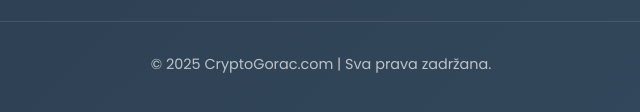
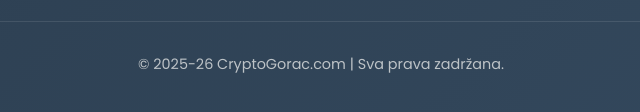
Before and after one commit to CEO-086/cryptogorac.com, a plain HTML site: page sajtovi.html in a window 1280 px wide. Shown: the part 1691-1803 px from the top of the page, 319-959 px from the left. Drawn offline with nearby package versions, Linux system fonts and the light colour scheme.

Commit message:
Update sajtovi.html

```diff
--- a/sajtovi.html
+++ b/sajtovi.html
@@ -569,7 +569,7 @@
                 </div>
             </div>
             <div class="footer-bottom">
-                <p>© 2025 CryptoGorac.com | Sva prava zadržana.</p>
+                <p>© 2025-26 CryptoGorac.com | Sva prava zadržana.</p>
             </div>
         </div>
     </footer>
```
